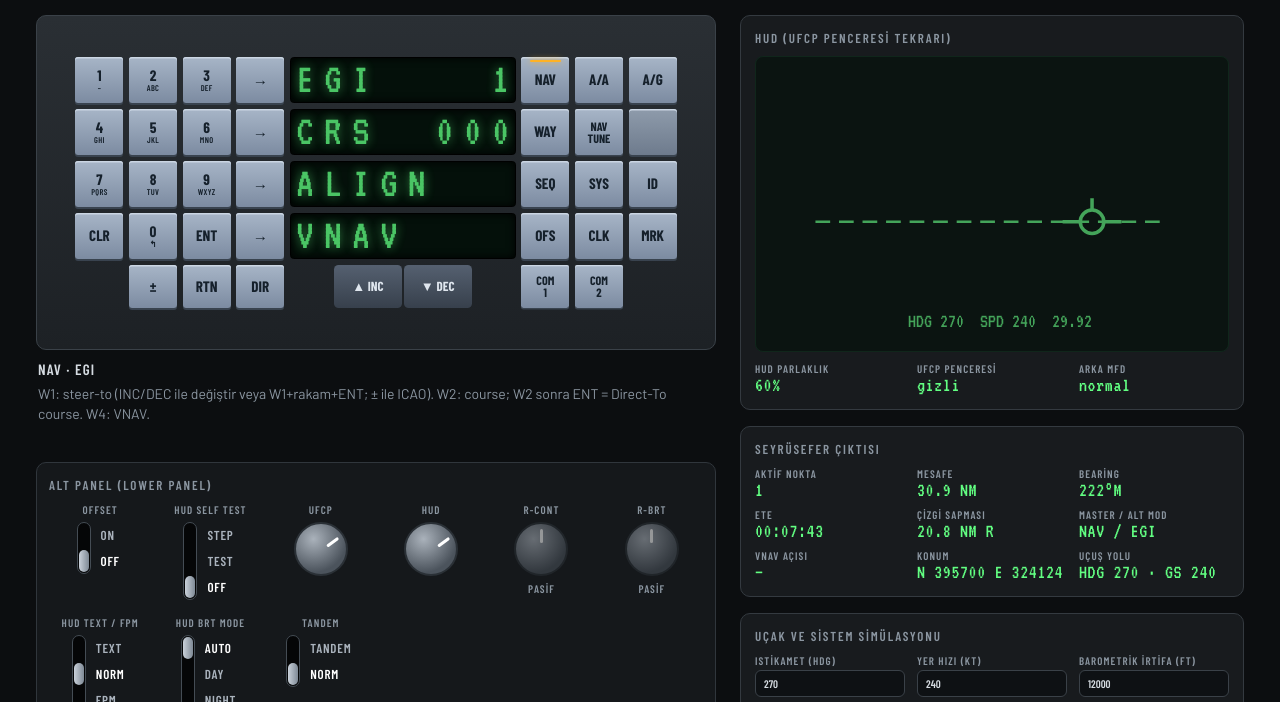
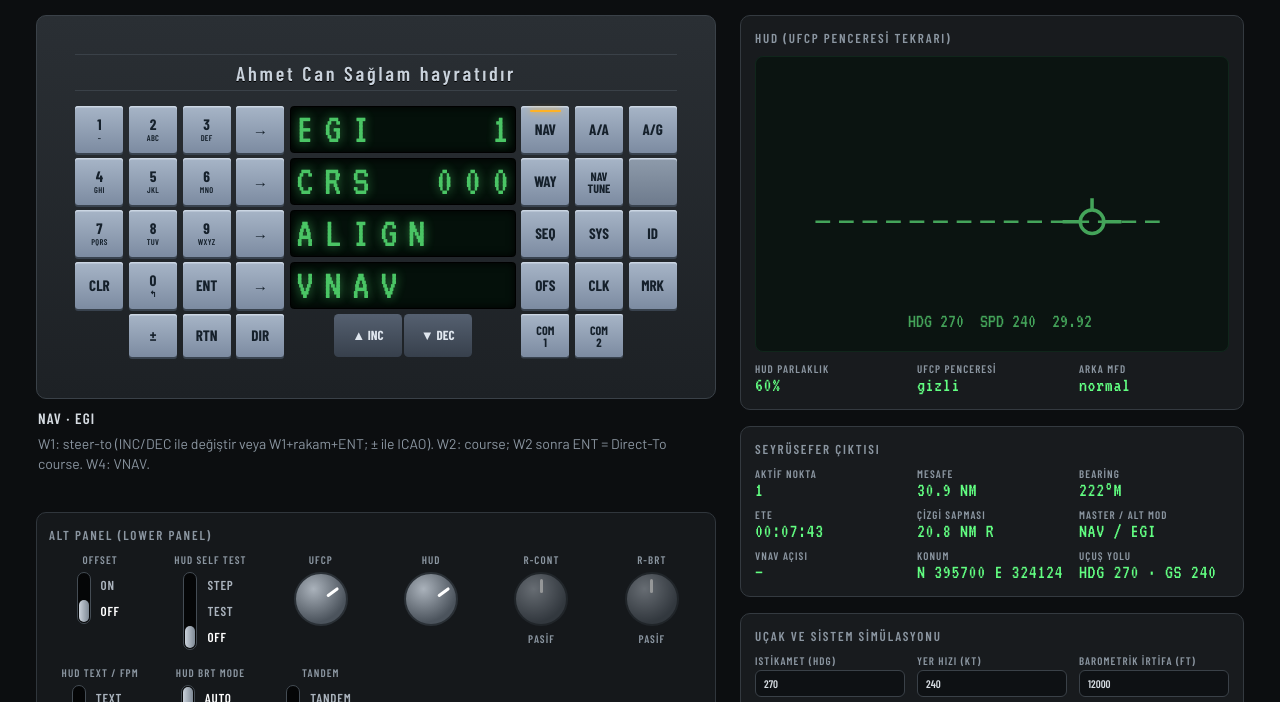
Before and after one commit to acsmm61-ops/UFCP, a plain HTML site: page index.html in a window 1280 px wide. Shown: the part 61-763 px from the top of the page. Drawn offline with nearby package versions, Linux system fonts and the light colour scheme.

Commit message:
Add files via upload

```diff
--- a/index.html
+++ b/index.html
@@ -83,6 +83,7 @@ input[type=range]{padding:0}
 @media(prefers-reduced-motion:reduce){.win .bl,.win.fl .c{animation:none}}
 html{background:#0c0e10;padding:env(safe-area-inset-top,0px) 0 env(safe-area-inset-bottom,0px)}
 button,.knob{-webkit-tap-highlight-color:transparent;-webkit-user-select:none;user-select:none;touch-action:manipulation}
+.plate{text-align:center;font:600 calc(100cqw/30)/1 'Barlow Condensed',sans-serif;letter-spacing:.14em;color:#c9d2dc;margin:-.4cqw 0 2.6cqw;padding:1.2cqw 0;border-top:1px solid #3a4148;border-bottom:1px solid #3a4148;text-shadow:0 1px 0 #000}
 </style>
 </head>
 <body>
@@ -90,7 +91,7 @@ button,.knob{-webkit-tap-highlight-color:transparent;-webkit-user-select:none;us
 <header class="top"><h1>KT-1T UFCP</h1><p>Ön Kontrol Paneli (Up Front Control Panel) — eğitim amaçlı, işlevsel simülatör. Tuşlar fareyle veya klavyeyle çalışır.</p><button class="btn" id="reset">Paneli sıfırla</button></header>
 <main class="layout">
 <section class="cockpit">
-<div class="ufcp" id="ufcp"><div class="grid" id="grid"></div></div>
+<div class="ufcp" id="ufcp"><div class="plate">Ahmet Can Sağlam hayratıdır</div><div class="grid" id="grid"></div></div>
 <div class="hintline"><div><b id="pgname"></b></div><div id="hint"></div><div id="msg" role="status"></div></div>
 <div class="lower"><h2>Alt panel (Lower Panel)</h2><div class="ctl" id="ctl"></div></div>
 </section>
--- a/sw.js
+++ b/sw.js
@@ -1,4 +1,4 @@
-const V='ufcp-v1';
+const V='ufcp-v2';
 const SHELL=['./','./index.html','./manifest.webmanifest','./icon-180.png','./icon-192.png','./icon-512.png'];
 self.addEventListener('install',e=>{e.waitUntil(caches.open(V).then(c=>c.addAll(SHELL)).then(()=>self.skipWaiting()));});
 self.addEventListener('activate',e=>{e.waitUntil(caches.keys().then(k=>Promise.all(k.filter(x=>x!==V).map(x=>caches.delete(x)))).then(()=>self.clients.claim()));});
```
